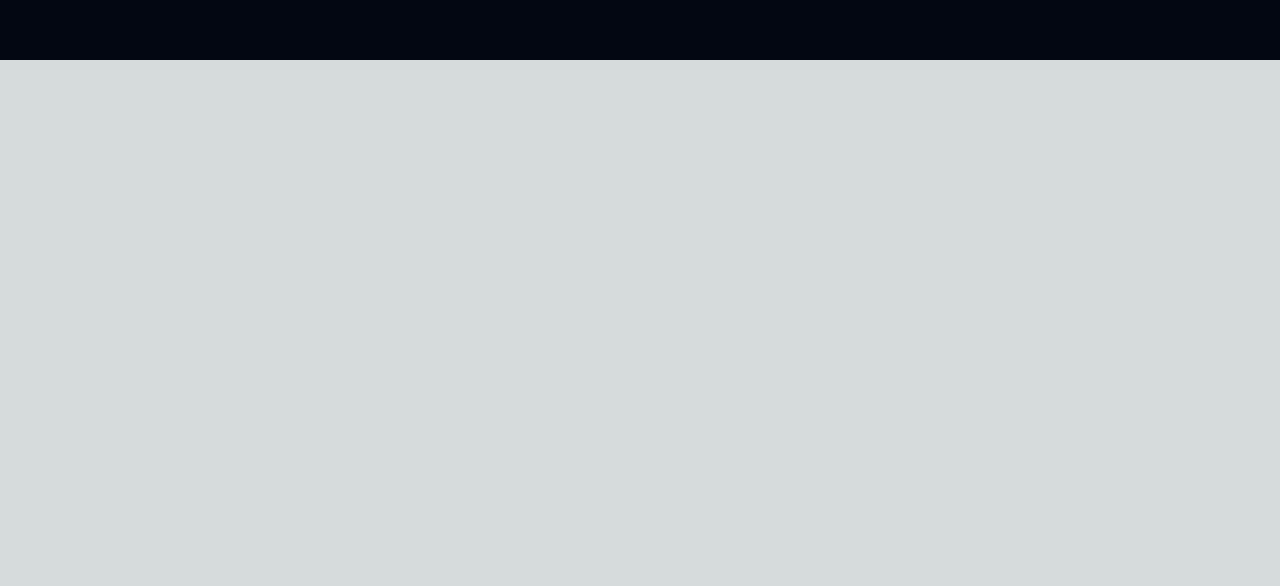
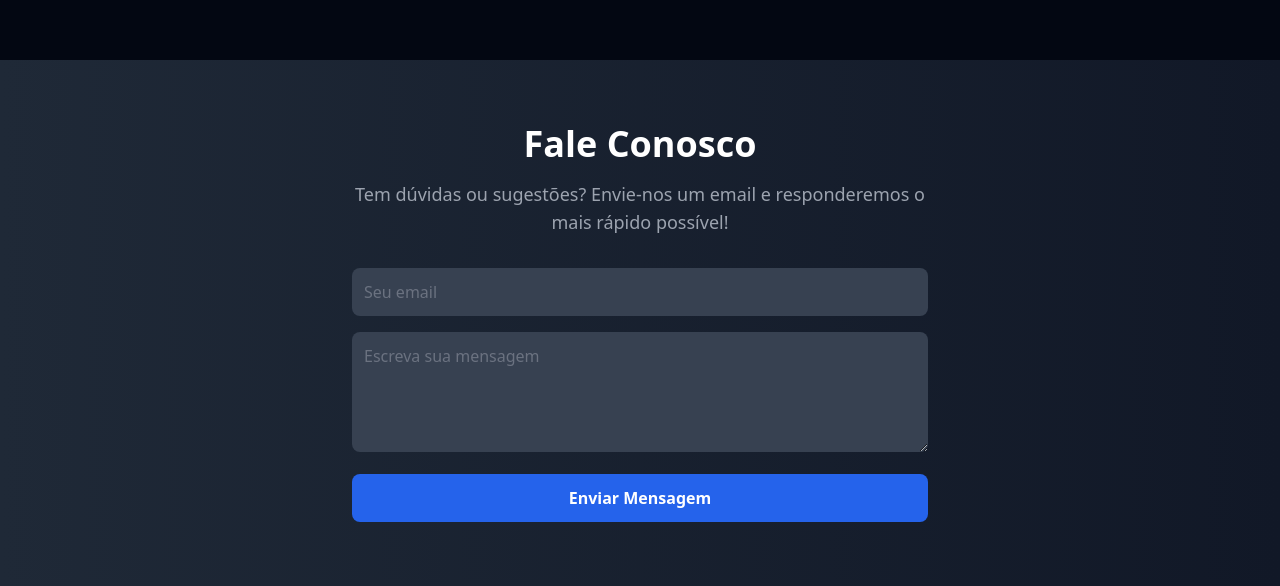
Before and after one commit to Eduardoo8442/Rplzz-client, a Next.js app: page / in a window 1280 px wide. Shown: the part 2036-2622 px from the top of the page. Before the commit the page ends 2096 px from the top, so only its background shows below. Built offline with nearby package versions, Linux system fonts and the light colour scheme.

Commit message:
talk to us componentadd in landing page

```diff
--- a/src/components/Main.components.tsx
+++ b/src/components/Main.components.tsx
@@ -2,6 +2,7 @@ import TitleMain from "./Main.title.components";
 import NavBar from "./shared/Main.navbar.components";
 import EmbedDetails from "./Main.embedDetails.components";
 import Statistic from "./Main.statistic.components";
+import TalkToUse from "./Main.talktous.components";
 export default function MainComponent() {
     return (
            <div>
@@ -9,6 +10,7 @@ export default function MainComponent() {
             <TitleMain />
             <Statistic />
             <EmbedDetails />
+            <TalkToUse />
            </div>
     );
 }
--- /dev/null
+++ b/src/components/Main.talktous.components.tsx
@@ -0,0 +1,31 @@
+export default function TalkToUse() {
+    return (
+      <div className="h-auto bg-gradient-to-r from-gray-800 to-gray-900 py-16 px-4">
+        <div className="max-w-xl mx-auto text-center">
+          <h1 className="text-white font-bold text-4xl mb-4">Fale Conosco</h1>
+          <p className="text-gray-400 text-lg mb-8">
+            Tem dúvidas ou sugestões? Envie-nos um email e responderemos o mais rápido possível!
+          </p>
+
+          <form className="space-y-4">
+            <input
+              type="email"
+              placeholder="Seu email"
+              className="w-full p-3 rounded-lg bg-gray-700 text-white placeholder-gray-500 focus:ring-2 focus:ring-blue-500 focus:outline-none"
+            />
+            <textarea
+              placeholder="Escreva sua mensagem"
+              rows={4}
+              className="w-full p-3 rounded-lg bg-gray-700 text-white placeholder-gray-500 focus:ring-2 focus:ring-blue-500 focus:outline-none"
+            />
+            <button
+              type="submit"
+              className="w-full bg-blue-600 hover:bg-blue-500 text-white font-bold py-3 rounded-lg transition-all duration-300"
+            >
+              Enviar Mensagem
+            </button>
+          </form>
+        </div>
+      </div>
+    );
+  }
```
